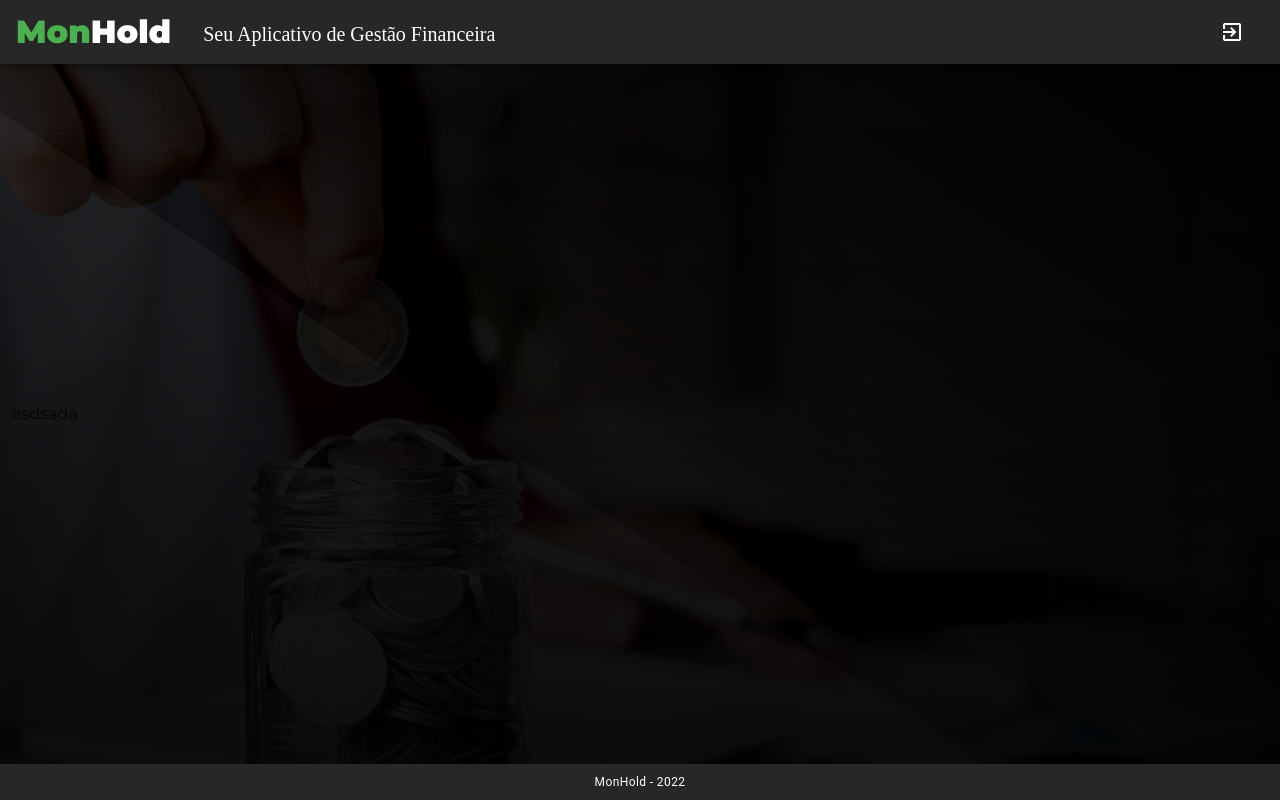
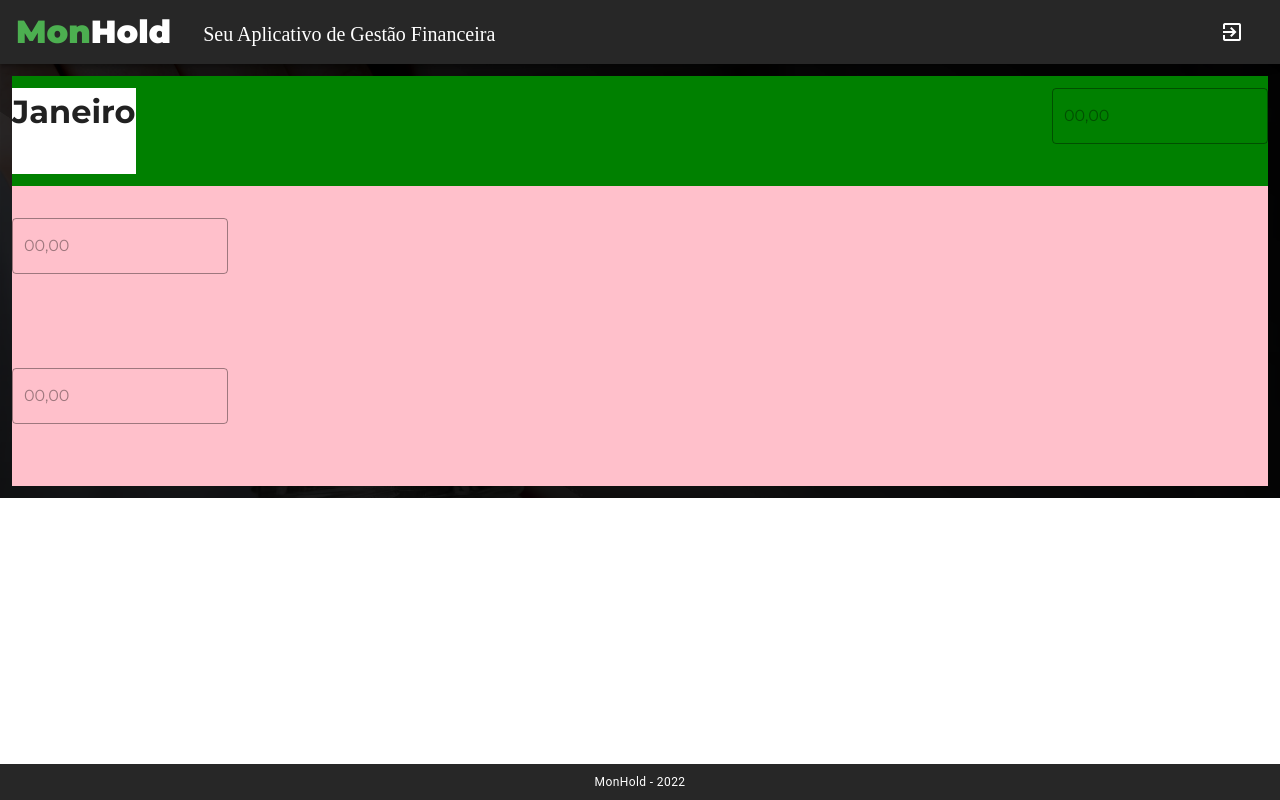
Before and after one commit to ReneZNT/monhold, a Vue app in the folder monhold/: page /app in a window 1280 px wide. Built offline with nearby package versions, Linux system fonts and the light colour scheme.

Commit message:
adicionada a pagina inicial

```diff
--- a/monhold/src/views/Principal.vue
+++ b/monhold/src/views/Principal.vue
@@ -1,10 +1,23 @@
 <template>
-  <v-container
-    fluid
-    class="fill-height imagem-fundo-app"
-    style="background-color: #2f2f2f"
-  >
-    asdsada
+  <v-container class="imagem-fundo-app" fluid  >
+ <div class="d-flex py-3" style="background-color:green" >
+  <h1 style="background-color:white">
+   Janeiro
+   </h1>
+   <v-spacer/>
+   <div>
+
+  <v-text-field outlined danse v-model="valor" placeholder="00,00">
+  </v-text-field >
+ </div>
+ </div>
+<div class="d-flex align-center py-8 " style="background-color:pink" v-for="(i,gasto) in listaGastos" :key="i" >
+
+  <div>
+  <v-text-field outlined danse placeholder="00,00" v-model="gasto[i]">
+  </v-text-field>
+</div>
+  </div>
   </v-container>
 </template>
 
@@ -12,9 +25,10 @@
 export default {
   nome: "App",
   data: () => ({
-    nome: "",
+    valor: null,
     email: "",
     senha: "",
+    listaGastos: [100,20],
     confirmacaodesenha: "",
   }),
   methods: {
```
Also changed, not shown: 2 other files (tests, documents, lock files or other folders).
